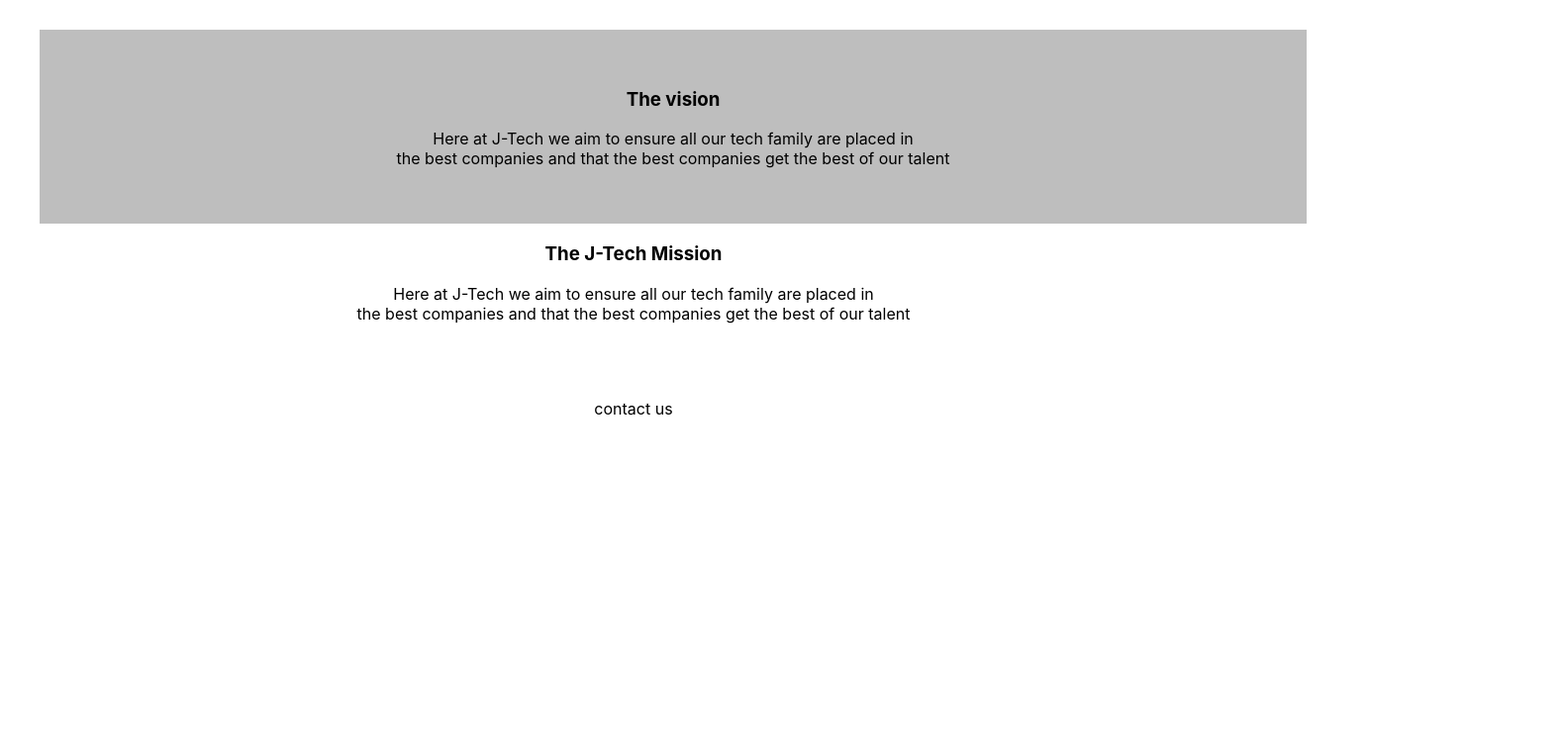
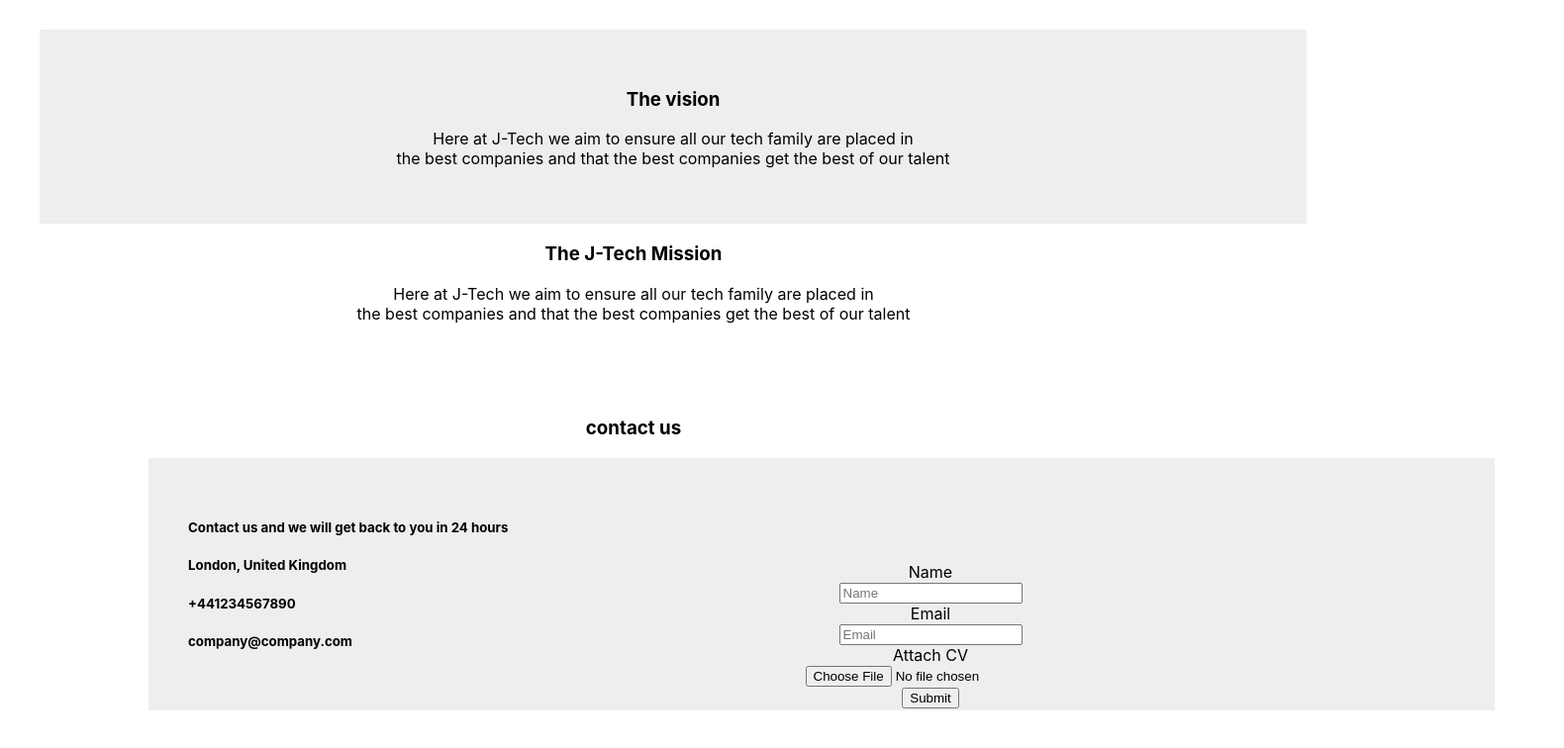
Before and after one commit to jokale/landing-page-one, a React (Create React App) app: page / in a window 1280 px wide. Shown: the part 432-1188 px from the top of the page at 99% size, 1580 px wide, since content can reach past the window. Before the commit the page ends 875 px from the top, so only its background shows below. Built offline with nearby package versions, Linux system fonts and the light colour scheme.

Commit message:
add some styling to thecard component about section x 2

```diff
--- a/src/App.css
+++ b/src/App.css
@@ -43,20 +43,47 @@
   text-align: center;
   color: antiquewhite;
   font-size: 30px;
+  position: relative;
+  height: 100%;
+
 
 }
 
 div#about {
   padding: 40px;
   text-align: center;
+  height: 100%;
+
+
 
 }
 
 div#vision {
   padding: 40px;
-  background-color: #00000041;
+  background-color: #00000011;
   width: 100%;
-  border: #282c34;
   text-align: center;
+  width: 100%;
+  display: block;
+  height: 100%;
+  background-position: center;
+
+
 
 }
+
+
+div#contact-details {
+text-align: left;
+position: relative ; left: 150px;
+padding: 40px;
+background-color: #00000011;
+background-position: center;
+width: 100%;
+height: 100%;
+
+}
+
+div#form {
+  position: relative ; right: -300px; top: -150px;
+}
--- a/src/Components/Contact.js
+++ b/src/Components/Contact.js
@@ -4,9 +4,26 @@
     render(){
         return(
             <div>
-                <footer>
+                <h3>
                     contact us
-                </footer>
+                </h3>
+                <div id="contact-details">
+                    <h5>Contact us and we will get back to you in 24 hours</h5>
+                    <h5>London, United Kingdom</h5>
+                    <h5>+441234567890</h5>
+                    <h5>company@company.com</h5>
+                </div>
+                <div id="form">
+                    <form>
+                        <label>Name</label> <br></br>
+                        <input placeholder="Name"></input> <br></br>
+                        <label>Email</label> <br></br>
+                        <input placeholder="Email"></input> <br></br>
+                        <label>Attach CV</label> <br></br>
+                        <input type="file" id="myfile" name="myfile"></input> <br></br>
+                        <button>Submit</button> <br></br>
+                    </form>
+                </div>
             </div>
         )
     }
```
Also changed, not shown: 1 other file (tests, documents, lock files or other folders).
